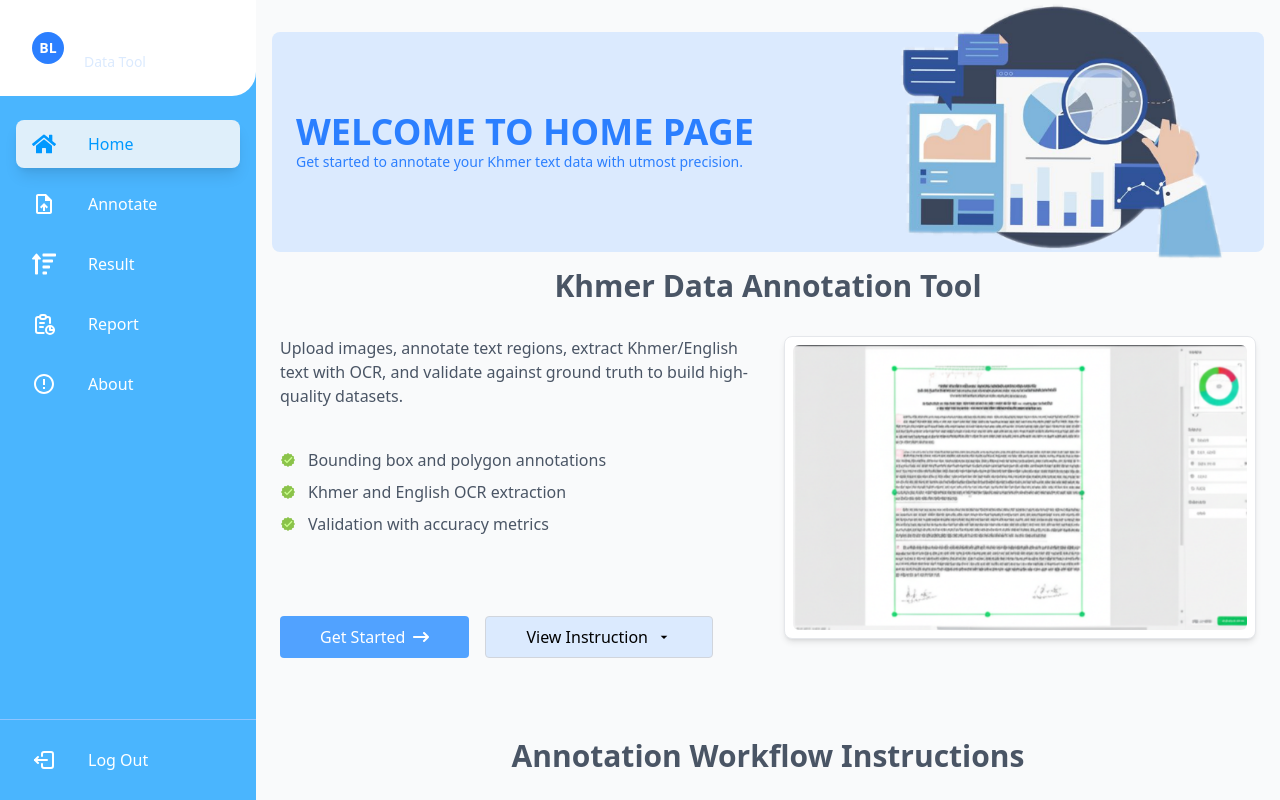
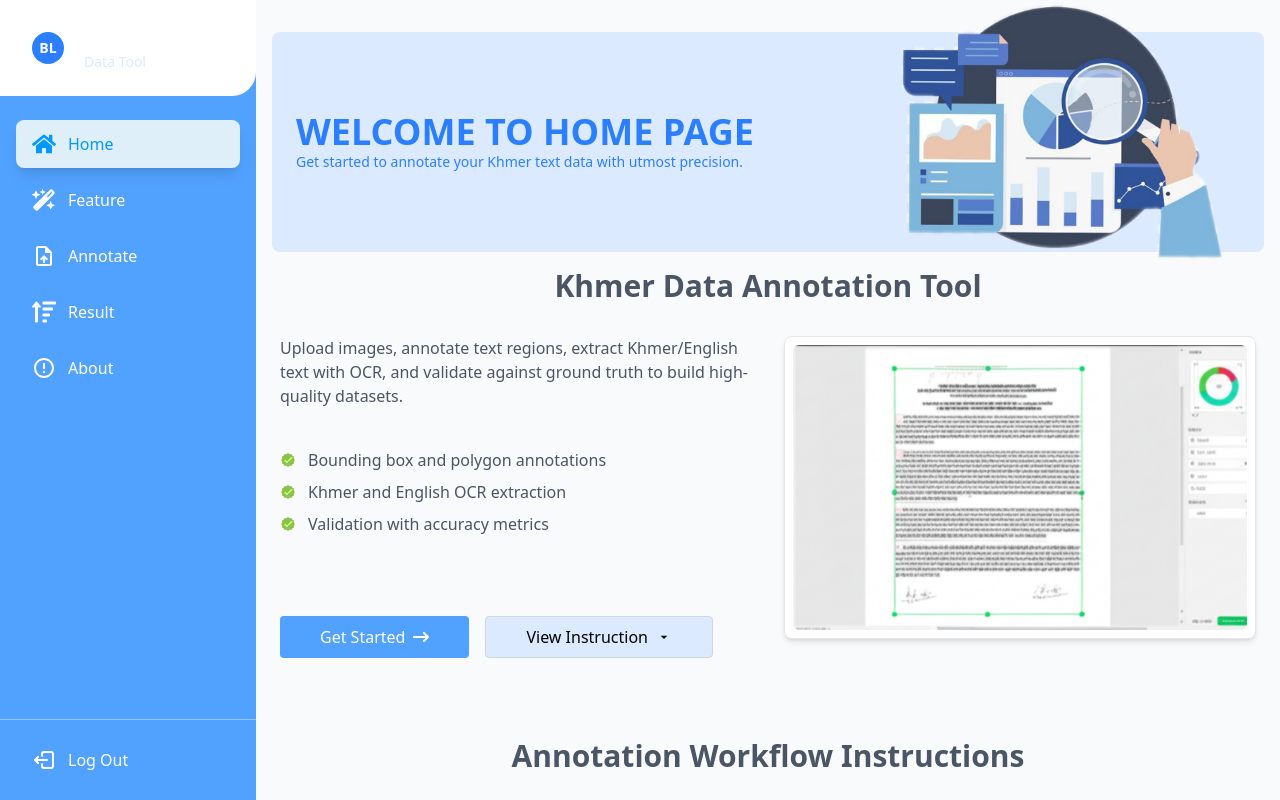
Before and after one commit to Sievlinh/Khmer-Annotation-Tool-Frontend, a React (Vite) app: page / in a window 1280 px wide. Built offline with nearby package versions, Linux system fonts and the light colour scheme.

Commit message:
Update navigate.jsx

```diff
--- a/src/navigations/navigate.jsx
+++ b/src/navigations/navigate.jsx
@@ -1,7 +1,6 @@
 import { NavLink, useNavigate } from "react-router-dom";
-// icons
 import { RiErrorWarningLine } from "react-icons/ri";
-import { TbReport } from "react-icons/tb";
+import { FaWandMagicSparkles } from "react-icons/fa6";
 import { FaSortAmountUp } from "react-icons/fa";
 import { MdOutlineUploadFile } from "react-icons/md";
 import { FaHome } from "react-icons/fa";
@@ -12,18 +11,18 @@ const Sidebar = () => {
   const handleLogout = () => {
     // Add your logout logic here
     console.log("Logging out...");
+
   };
 
   const navigationItems = [
     { name: "Home", path: "/", icon: FaHome },
-    { name: "Annotate", path: "/upload", icon: MdOutlineUploadFile },
+    { name: "Feature", path: "/feature", icon: FaWandMagicSparkles },
+    { name: "Annotate", path: "/annotate", icon: MdOutlineUploadFile },
     { name: "Result", path: "/result", icon: FaSortAmountUp },
-    { name: "Report", path: "/report", icon: TbReport },
     { name: "About", path: "/about", icon: RiErrorWarningLine },
   ];
-
   return (
-    <div className="w-64 bg-[#0099FFB3] text-white flex flex-col h-screen">
+    <div className="w-64 bg-blue-400 text-white flex flex-col h-screen">
       {/* Logo Section */}
       <div className="p-6 bg-white bg-opacity-20 rounded-br-3xl mb-6">
         <div className="flex items-center space-x-3">
@@ -40,7 +39,7 @@ const Sidebar = () => {
       </div>
 
       {/* Navigation Menu */}
-      <nav className="flex-1 px-4 space-y-3">
+      <nav className="flex-1 px-4 space-y-2">
         {navigationItems.map((item) => {
           const Icon = item.icon;
           return (
@@ -48,7 +47,7 @@ const Sidebar = () => {
               key={item.name}
               to={item.path}
               className={({ isActive }) =>
-                `flex items-center space-x-8 px-4 py-3 rounded-lg transition-all duration-200 ${
+                `flex items-center space-x-3 px-4 py-3 rounded-lg transition-all duration-200 ${
                   isActive
                     ? "bg-[#DFEFFA] bg-opacity-25 text-[#0099FF] shadow-lg"
                     : "text-white hover:bg-[#DFEFFA] hover:bg-opacity-10 hover:text-[#0099FF]"
@@ -66,7 +65,7 @@ const Sidebar = () => {
       <div className="p-4 border-t border-blue-300 border-opacity-30">
         <button
           onClick={handleLogout}
-          className="flex items-center space-x-8 w-full px-4 py-3 hover:bg-[#DFEFFA] hover:bg-opacity-10 hover:text-[#0099FFB3] rounded-lg"
+          className="flex items-center space-x-3 w-full px-4 py-3 hover:bg-white hover:bg-opacity-10 hover:text-blue-500 rounded-lg"
         >
           <TbLogout2 className="w-6 h-6" />
           <span className="font-medium">Log Out</span>
```
